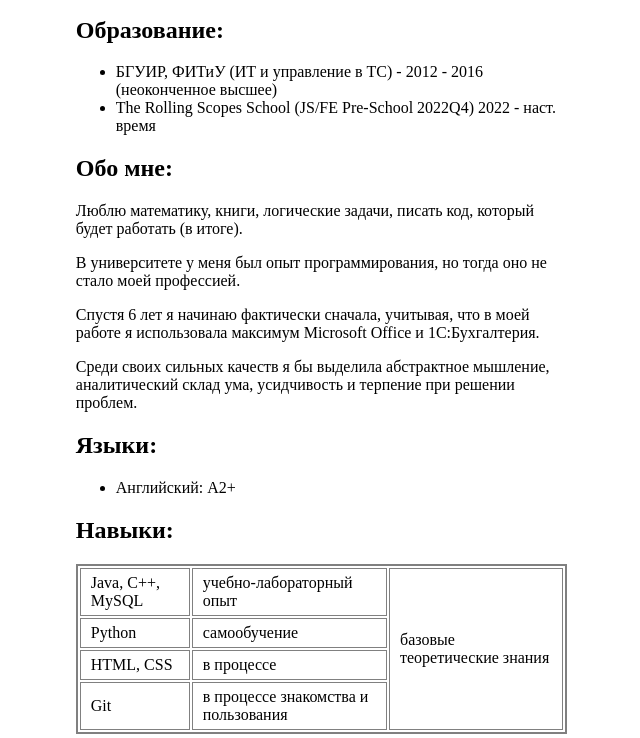
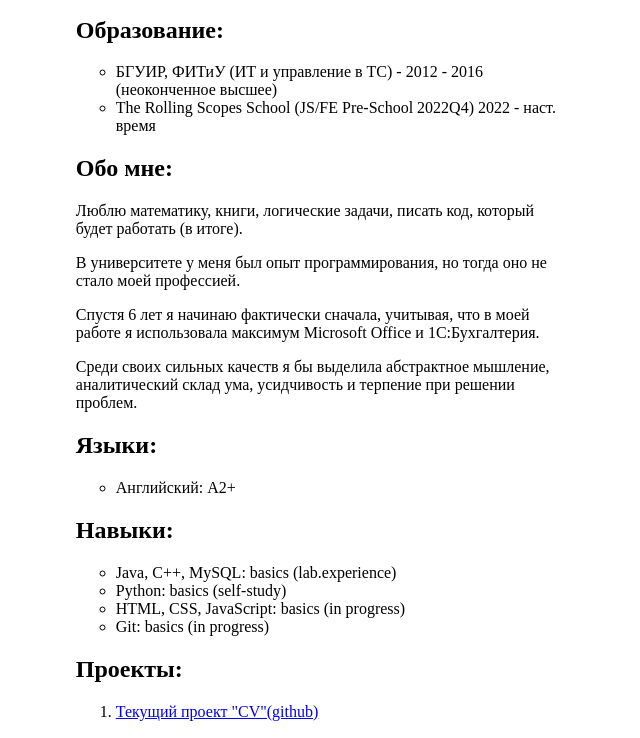
Before and after one commit to Lolitium/rsschool-cv, a plain HTML site: page index.html in a window 1280 px wide. Shown: the part 465-1203 px from the top of the page, without its empty margins (73-713 px from the left). Drawn offline with Linux system fonts and the light colour scheme.

Commit message:
feat: add lists

```diff
--- a/index.html
+++ b/index.html
@@ -39,7 +39,7 @@
             </section>
             <section class="section" id="education">
                 <h2 id="edu">Образование:</h2>
-                <ul>
+                <ul class="edu-list">
                     <li>БГУИР, ФИТиУ (ИТ и управление в ТС) - 2012 - 2016 (неоконченное высшее)</li>
                     <li>The Rolling Scopes School (JS/FE Pre-School 2022Q4) 2022 - наст. время</li>
                 </ul>
@@ -53,31 +53,18 @@
             </section>
             <section class="section" id="languages">
                 <h2 id="lang">Языки:</h2>
-                    <ul>
+                    <ul class="lang-list">
                         <li>Английский: А2+</li>
                     </ul>
             </section>
             <section class="section" id="skill">
                 <h2 id="skills">Навыки:</h2>
-                <table class="table">
-                    <tr>
-                        <td class="td">Java, C++, MySQL</td>
-                        <td class="td">учебно-лабораторный опыт</td>
-                        <td class="td" rowspan="4">базовые теоретические знания</td>
-                    </tr>
-                    <tr>
-                        <td class="td">Python</td>
-                        <td class="td">самообучение</td>
-                    </tr>
-                    <tr>
-                        <td class="td">HTML, CSS</td>
-                        <td class="td">в процессе</td>
-                    </tr>
-                    <tr>
-                        <td class="td">Git</td>
-                        <td class="td">в процессе знакомства и пользования</td>
-                    </tr>
-                </table>
+                <ul class="skill-list">
+                    <li>Java, C++, MySQL: basics (lab.experience)</li>
+                    <li>Python: basics (self-study)</li>
+                    <li>HTML, CSS, JavaScript: basics (in progress)</li>
+                    <li>Git: basics (in progress)</li>
+                </ul>
             </section>
             <section class="section" id="project">
                 <h2 id="projects">Проекты:</h2>
@@ -108,7 +95,7 @@
             </section>
             <section class="section" id="expierence">
                 <h2 id="exp">Опыт работы:</h2>
-                    <ul>
+                    <ul class="exp-list">
                         <li>Специалист по контенту, 2015г
                             <p>Интернет-магазин “24shop.by”</p></li>
                         <li>Специалист по отгрузочной документации, 2016 - 2020гг
--- a/style.css
+++ b/style.css
@@ -71,3 +71,19 @@ html {
     border: 1px solid grey;
     padding: 5px 10px;
 }
+
+.edu-list {
+    list-style-type: circle;
+}
+
+.skill-list {
+    list-style-type: circle;
+}
+
+.lang-list {
+    list-style-type: circle;
+}
+
+.exp-list {
+    list-style-type: circle;
+}
```
